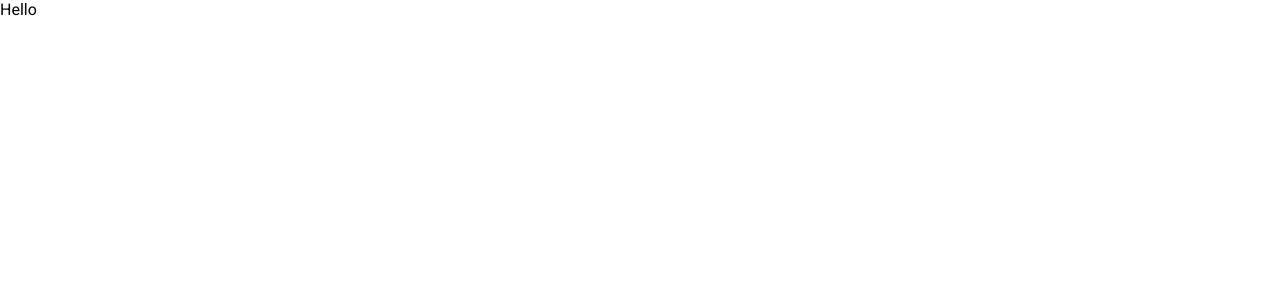
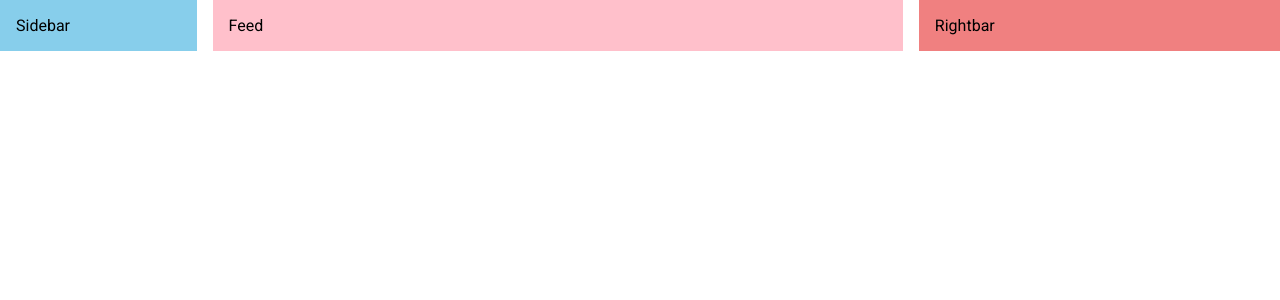
Before and after one commit to sb242/mui-tutorial, a React (Create React App) app: page / in a window 1280 px wide. Shown: the top 300 px of the page. Built offline with nearby package versions, Linux system fonts and the light colour scheme.

Commit message:
added layout components

```diff
--- a/src/App.js
+++ b/src/App.js
@@ -1,5 +1,19 @@
+import Sidebar from "./components/Sidebar";
+import Feed from "./components/Feed";
+import Rightbar from "./components/Rightbar";
+import { Box, Container, Stack } from "@mui/system";
+
 function App() {
-  return <div>Hello</div>;
+  return (
+    <Box>
+      {/* navbar */}
+      <Stack direction="row" spacing={2} justifyContent="space-between">
+        <Sidebar />
+        <Feed />
+        <Rightbar />
+      </Stack>
+    </Box>
+  );
 }
 
 export default App;
--- /dev/null
+++ b/src/components/Feed.jsx
@@ -0,0 +1,12 @@
+import React from "react";
+import { Box } from "@mui/system";
+
+const Feed = () => {
+  return (
+    <Box bgcolor="pink" flex={4} p={2}>
+      Feed
+    </Box>
+  );
+};
+
+export default Feed;
--- /dev/null
+++ b/src/components/Rightbar.jsx
@@ -0,0 +1,17 @@
+import { Box } from "@mui/material";
+import React from "react";
+
+const Rightbar = () => {
+  return (
+    <Box
+      bgcolor="lightcoral"
+      flex={2}
+      p={2}
+      sx={{ display: { xs: "none", sm: "block" } }}
+    >
+      Rightbar
+    </Box>
+  );
+};
+
+export default Rightbar;
--- /dev/null
+++ b/src/components/Sidebar.jsx
@@ -0,0 +1,17 @@
+import { Box } from "@mui/material";
+import React from "react";
+
+const Sidebar = () => {
+  return (
+    <Box
+      bgcolor="skyblue"
+      flex={1}
+      p={2}
+      sx={{ display: { xs: "none", sm: "block" } }}
+    >
+      Sidebar
+    </Box>
+  );
+};
+
+export default Sidebar;
--- a/src/index.js
+++ b/src/index.js
@@ -1,3 +1,5 @@
+import { ThemeProvider } from "@mui/material";
+import { theme } from "./theme";
 import React from "react";
 import ReactDOM from "react-dom/client";
 import App from "./App";
--- /dev/null
+++ b/src/theme.js
@@ -0,0 +1,16 @@
+import { createTheme } from "@mui/material";
+
+export const theme = createTheme({
+  palette: {
+    primary: {
+      main: "#1760a5",
+      light: "skyblue",
+    },
+    secondary: {
+      main: "#15c630",
+    },
+    otherColor: {
+      main: "#999",
+    },
+  },
+});
```
Also changed, not shown: src/components/Navbar.jsx (added, +7 -0 lines).
